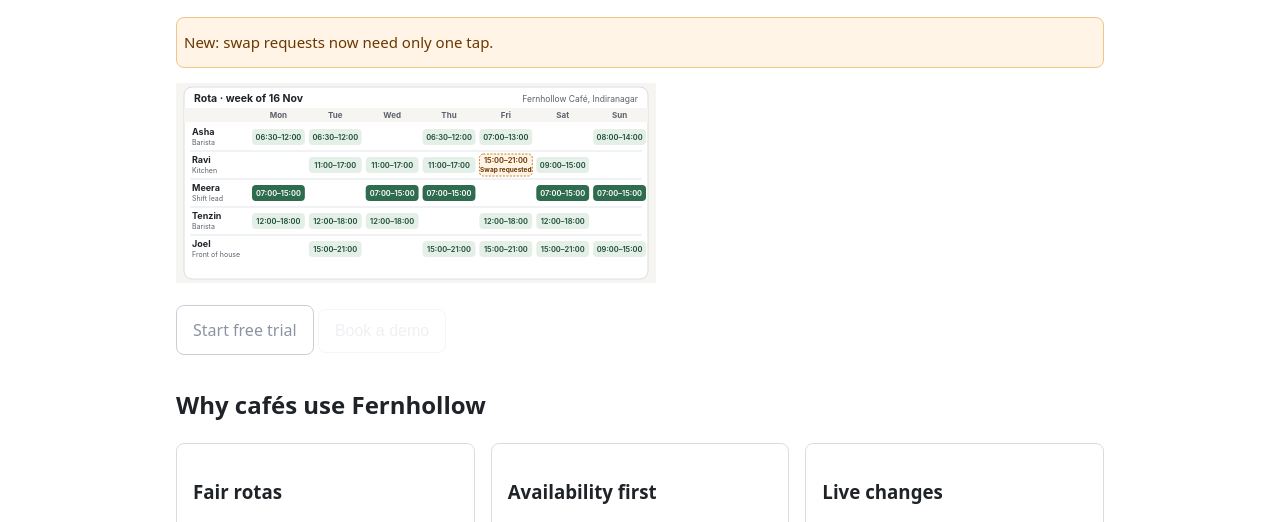
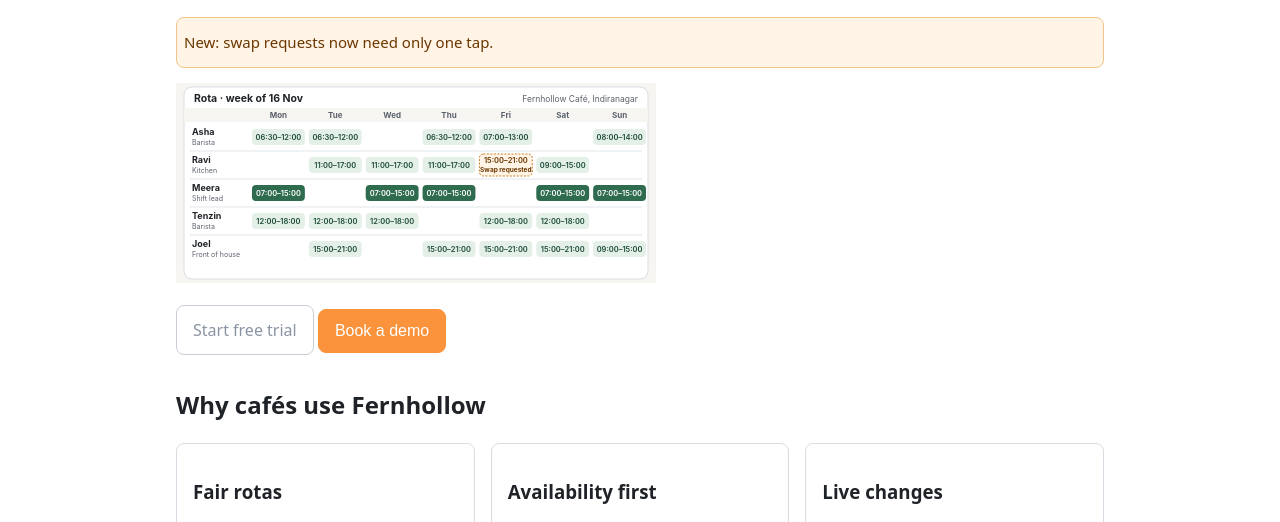
Before and after one commit to Hariteja-CL/lens-lab, a plain HTML site: page site/index.html in a window 1280 px wide. Shown: the part 268-790 px from the top of the page. Drawn offline with Linux system fonts and the light colour scheme.

Commit message:
Lens Lab v2: make S-02 realistic, white "Book a demo" text on light brand orange (Hari, 16 Nov 2026)
"Book a demo" on / is now #ffffff on #fb923c (2.26:1, needs 4.5:1) instead of a near-invisible pale grey
button. Same size and position; still the S-02 planted flaw and still a hard-coded colour (S-11).
S-01 "Start free trial" unchanged. ISSUES.md S-02 updated. No other change.

Co-Authored-By: Claude Opus 5.5 <noreply@anthropic.com>

```diff
--- a/site/styles/components.css
+++ b/site/styles/components.css
@@ -1,6 +1,6 @@
 /* Older Fernhollow components. Written before the token file existed. */
 .btn-soft { color: #8a94a3; background: #ffffff; border-color: #c9ced6; }
-.btn-ghost { color: #eef0f3; background: transparent; border: 1px solid #f4f5f7; }
+.btn-ghost { color: #ffffff; background: #fb923c; border: 1px solid #fb923c; }
 .promo { background: #fff4e5; color: #6b3600; border: 1px solid #f0c48a; padding: 13px 7px; font-size: 15px; border-radius: var(--radius-md); }
 .plan-card { display: block; color: inherit; text-decoration: none; border: 1px solid var(--color-border); border-left: 4px solid var(--color-brand-old); border-radius: var(--radius-md); padding: 13px; }
 .plan-price { font-size: 22px; font-weight: 700; color: #1d4d38; }
```
Also changed, not shown: 1 other file.
